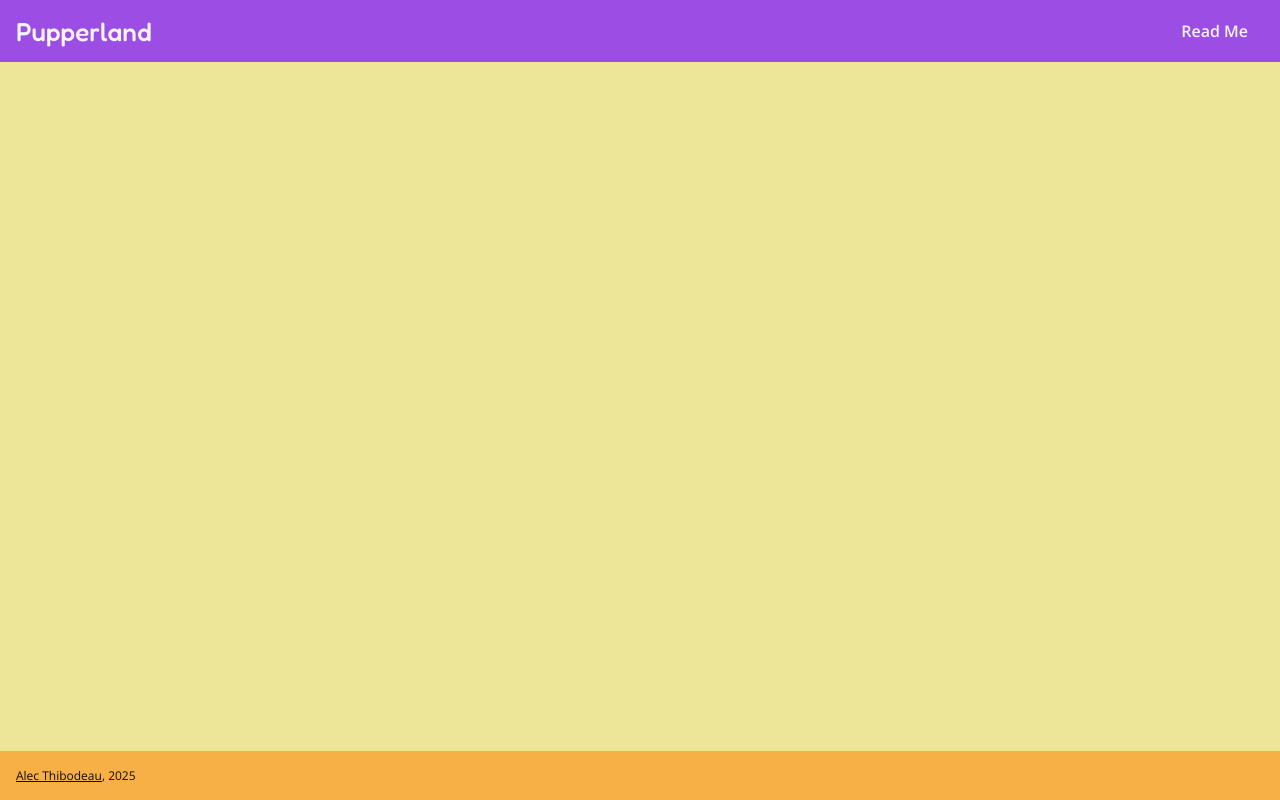
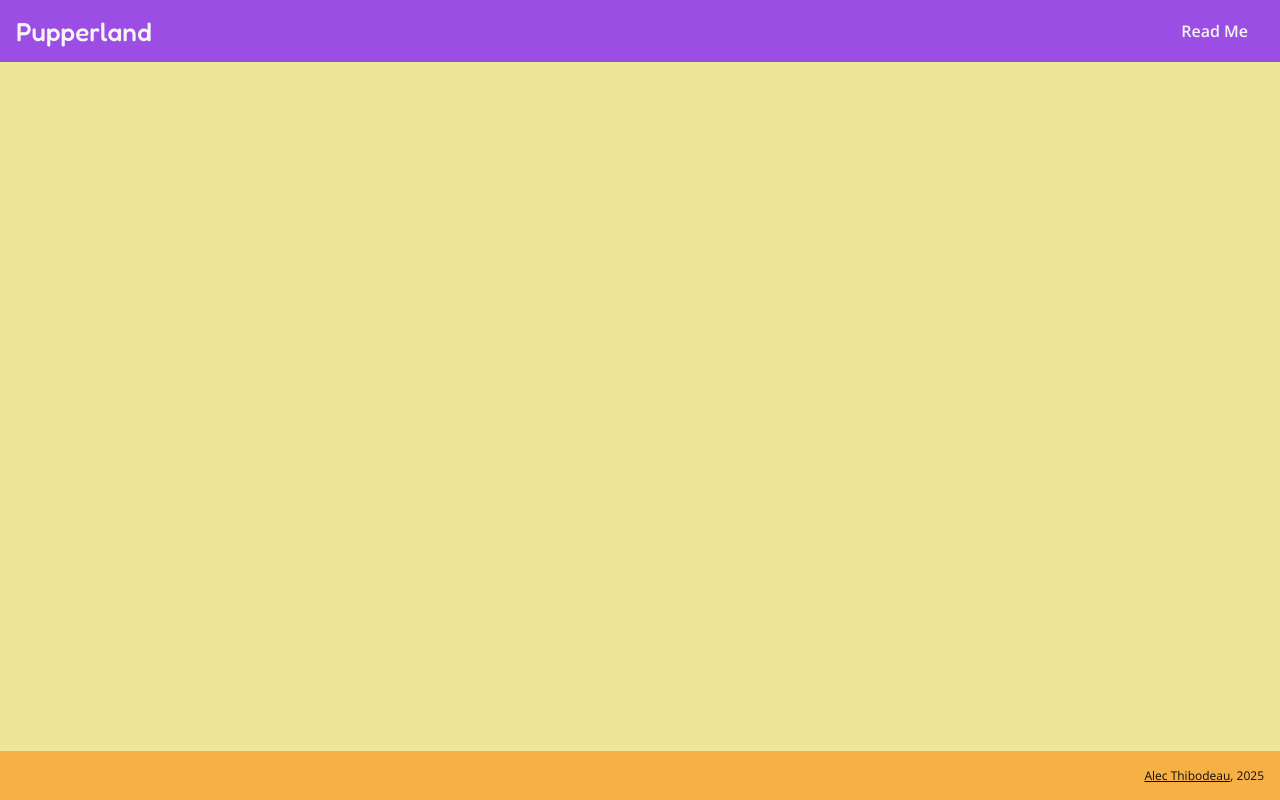
Before and after one commit to alecthibodeau/pupperland, a React (Vite) app: page / in a window 1280 px wide. Built offline with nearby package versions, Linux system fonts and the light colour scheme.

Commit message:
style: add display property to improve text alignment

```diff
--- a/src/styles/_footer.css
+++ b/src/styles/_footer.css
@@ -1,5 +1,7 @@
 footer {
   z-index: 1;
+  display: flex;
+  justify-content: right;
   padding: 1rem;
   margin-top: auto;
   font-size: .75rem;
```
